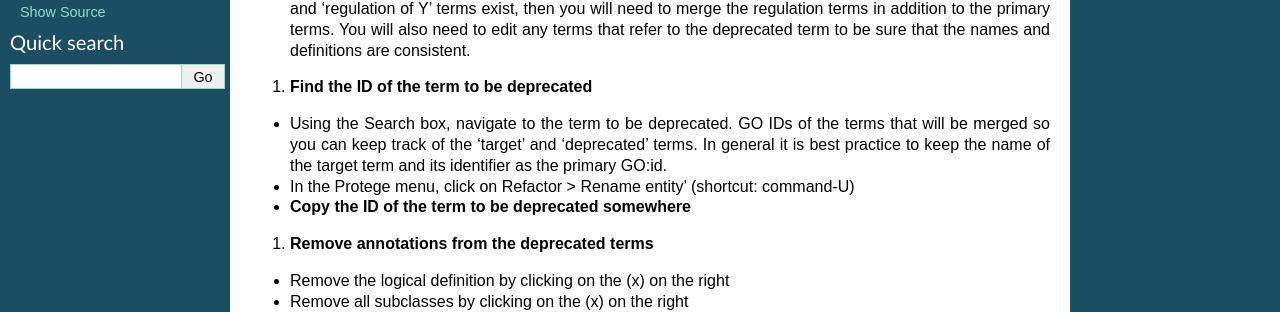
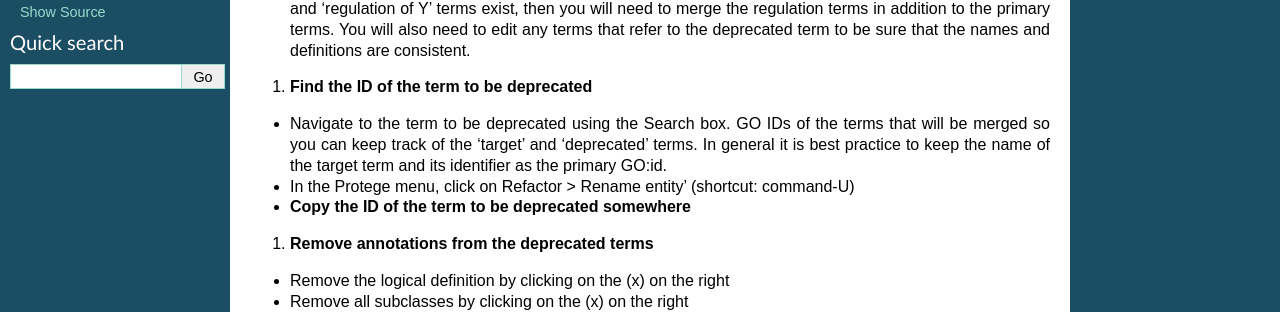
Before and after one commit to geneontology/go-ontology, a Sphinx documentation site: the page built from docs/MergeTerms.md, in a window 1280 px wide. Shown: the part 213-525 px from the top of the page. Built offline with Sphinx 7.4.7, drawn with Linux system fonts in a browser that asks for light colours.

```diff
--- a/docs/MergeTerms.md
+++ b/docs/MergeTerms.md
@@ -6,7 +6,7 @@ See [Daily Workflow](http://go-ontology.readthedocs.io/en/latest/Installgit.html
 - **Note** Before performing the merge, make sure that you know all of the consequences that the merge will cause. In particular, be sure to look at child terms and any other terms that refer to the ‘deprecated’ term. In many cases a simple merge of two terms is not sufficient because it will result in equivalent classes for child terms. For example if deprecated term X is going to be merged into target term Y and ‘regulation of X’ and ‘regulation of Y’ terms exist, then you will need to merge the regulation terms in addition to the primary terms. You will also need to edit any terms that refer to the deprecated term to be sure that the names and definitions are consistent.
 
 2.	**Find the ID of the term to be deprecated**
-   - Using the Search box, navigate to the term to be deprecated.
+   - Navigate to the term to be deprecated using the Search box.
 GO IDs of the terms that will be merged so you can keep track of the ‘target’ and ‘deprecated’ terms. In general it is best practice to keep the name of the target term and its identifier as the primary GO:id.
    - In the Protege menu, click on Refactor > Rename entity’ (shortcut: command-U)
    - **Copy the ID of the term to be deprecated somewhere**
```
